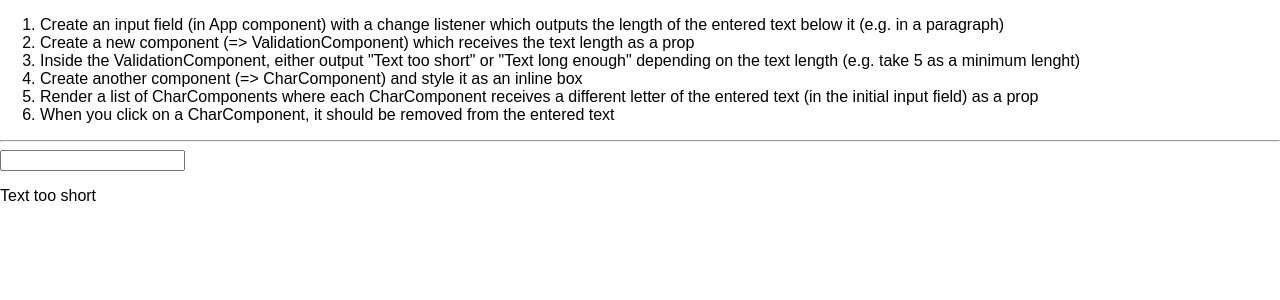
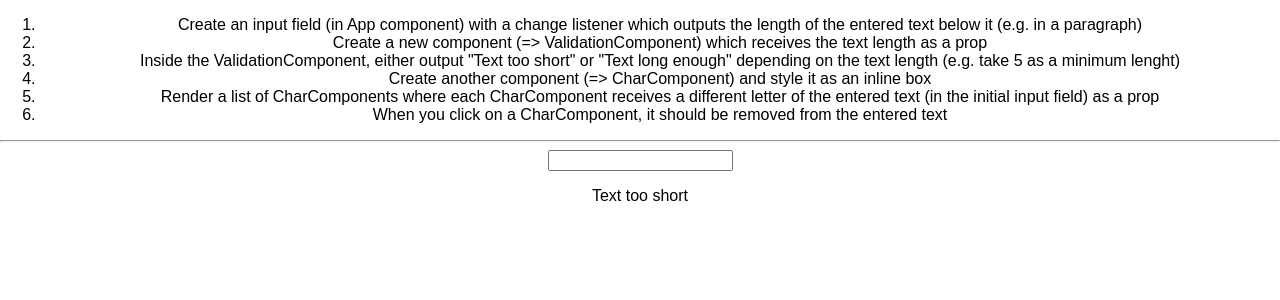
Before and after one commit to zerga9/react-text-app, a React (Create React App) app: page / in a window 1280 px wide. Shown: the top 300 px of the page. Built offline with nearby package versions, Linux system fonts and the light colour scheme.

Commit message:
Add App.css to align app

```diff
--- /dev/null
+++ b/src/App.css
@@ -0,0 +1,3 @@
+.App {
+  text-align: center;
+}
--- a/src/App.js
+++ b/src/App.js
@@ -1,6 +1,7 @@
 import React, { Component } from 'react';
 import Validation from './Validation/Validation';
 import Char from './Char/Char';
+import './App.css'
 class App extends Component {
   state = {
     userInput: ''
```
